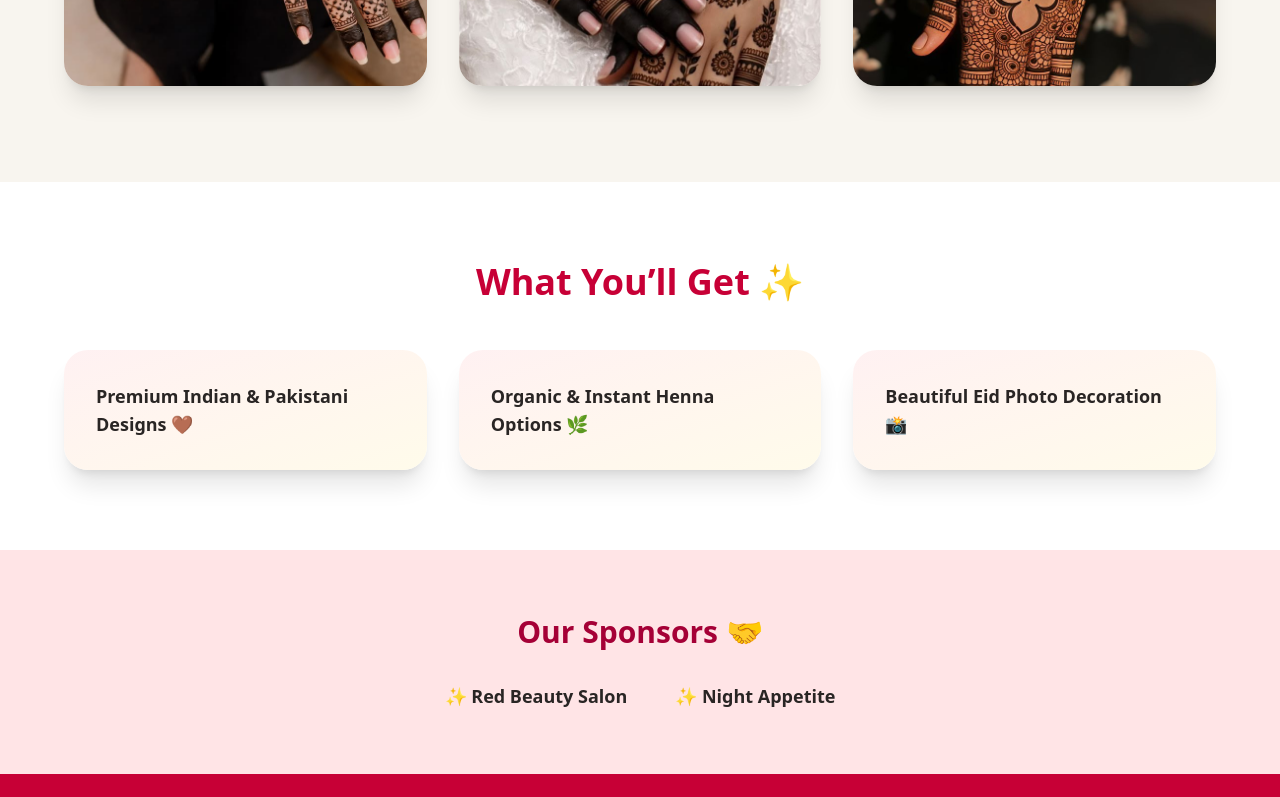
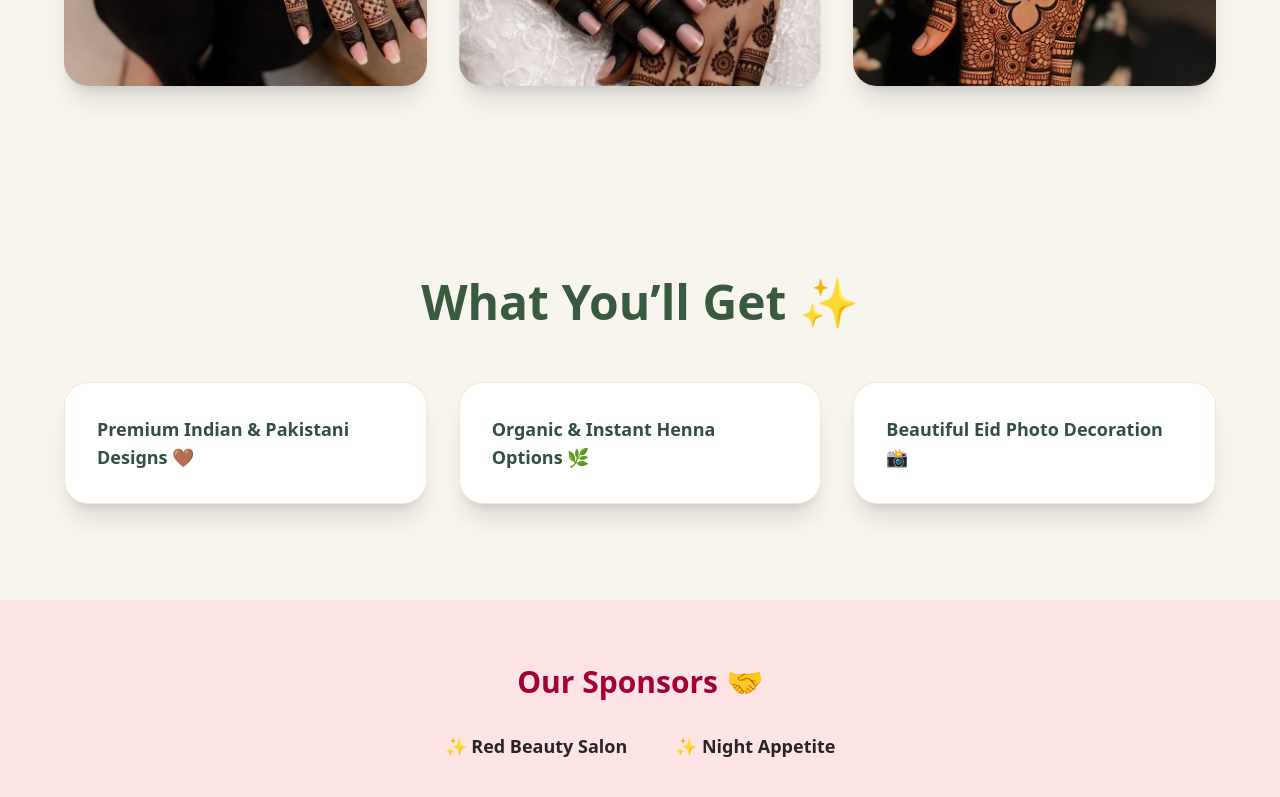
Before and after one commit to JannatulLima9575/henna_fest_2026, a Next.js app: page / in a window 1280 px wide. Shown: the part 1718-2515 px from the top of the page. Built offline with nearby package versions, Linux system fonts and the light colour scheme.

Commit message:
added polishing to feature section

```diff
--- a/components/Features.tsx
+++ b/components/Features.tsx
@@ -3,12 +3,23 @@ import { motion } from "framer-motion";
 
 const Features = () => {
   return (
-    <section className="py-20 px-6 bg-white">
-      <h2 className="text-4xl font-bold text-center text-rose-700 mb-12">
+    <section className="py-16 md:py-24 px-4 md:px-6 bg-[#f8f5ef]">
+
+      {/* Title */}
+      <h2 className="
+      text-3xl
+      md:text-5xl
+      font-serif
+      font-bold
+      text-center
+      text-[#3a5a40]
+      mb-10
+      md:mb-14
+      ">
         What You’ll Get ✨
       </h2>
 
-      <div className="max-w-6xl mx-auto grid md:grid-cols-3 gap-8">
+      <div className="max-w-6xl mx-auto grid sm:grid-cols-2 md:grid-cols-3 gap-5 md:gap-8">
 
         {[
           "Premium Indian & Pakistani Designs 🤎",
@@ -21,13 +32,31 @@ const Features = () => {
             whileInView={{ opacity: 1, y: 0 }}
             transition={{ delay: index * 0.2 }}
             viewport={{ once: true }}
-            className="bg-gradient-to-br from-rose-50 to-amber-50 p-8 rounded-3xl shadow-xl"
+            className="
+            bg-white
+            p-6 md:p-8
+            rounded-2xl md:rounded-3xl
+            shadow-xl
+            border border-[#e6c77a]/40
+            hover:-translate-y-2
+            transition duration-300
+            "
           >
-            <p className="text-lg font-semibold text-stone-800">{item}</p>
+
+            <p className="
+            text-base
+            md:text-lg
+            font-semibold
+            text-[#344e41]
+            ">
+              {item}
+            </p>
+
           </motion.div>
         ))}
 
       </div>
+
     </section>
   );
 };
--- a/components/GoldDivider.tsx
+++ b/components/GoldDivider.tsx
@@ -1,6 +1,6 @@
 const GoldDivider = () => {
   return (
-    <div className="flex justify-center py-10 bg-white">
+    <div className="flex justify-center py-10 bg-[#f8f5ef]">
       <svg
         width="200"
         height="20"
```
